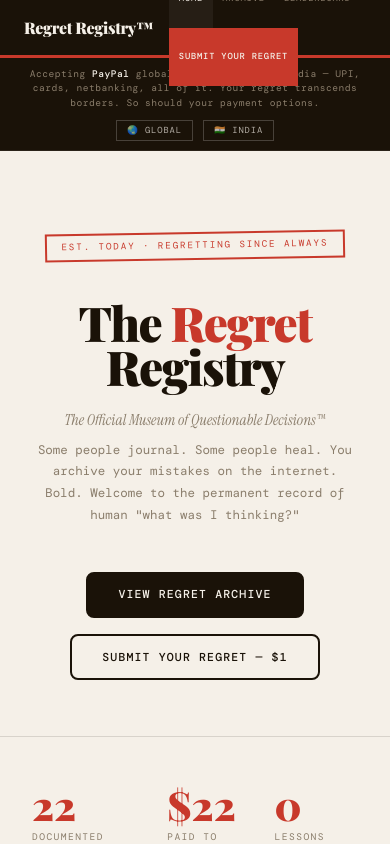
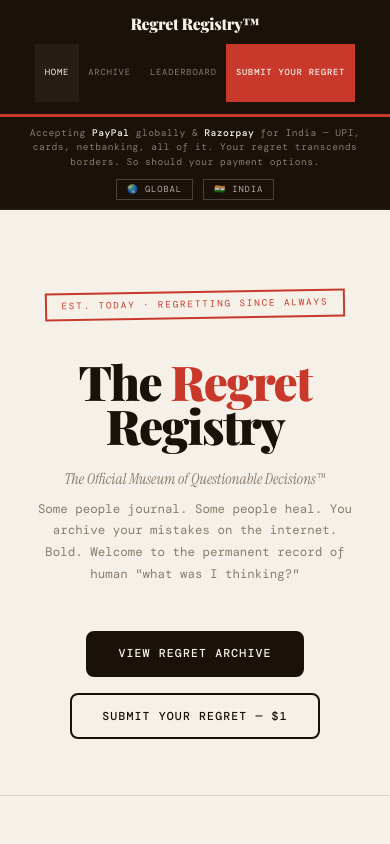
Before and after one commit to Aahanag04/regret-registry, a React (Vite) app: page / in a window 390 px wide. Shown: the top 844 px of the page. Built offline with nearby package versions, Linux system fonts and the light colour scheme; a web font is replaced by a local one.

Commit message:
force mobile nav fix

```diff
--- a/src/index.css
+++ b/src/index.css
@@ -64,3 +64,33 @@ button:focus-visible {
     background-color: #f9f9f9;
   }
 }
+/* ================================= */
+/* FORCE MOBILE NAV FIX */
+/* ================================= */
+
+@media screen and (max-width: 768px) {
+
+  nav.nav {
+    display: flex !important;
+    flex-direction: column !important;
+    align-items: center !important;
+    justify-content: center !important;
+    gap: 8px !important;
+    padding: 12px !important;
+    height: auto !important;
+  }
+
+  nav.nav a,
+  nav.nav button {
+    width: 100% !important;
+    text-align: center !important;
+    margin: 0 !important;
+  }
+
+  nav.nav .btn,
+  nav.nav .btn-p {
+    position: static !important;
+    transform: none !important;
+  }
+
+}
```
